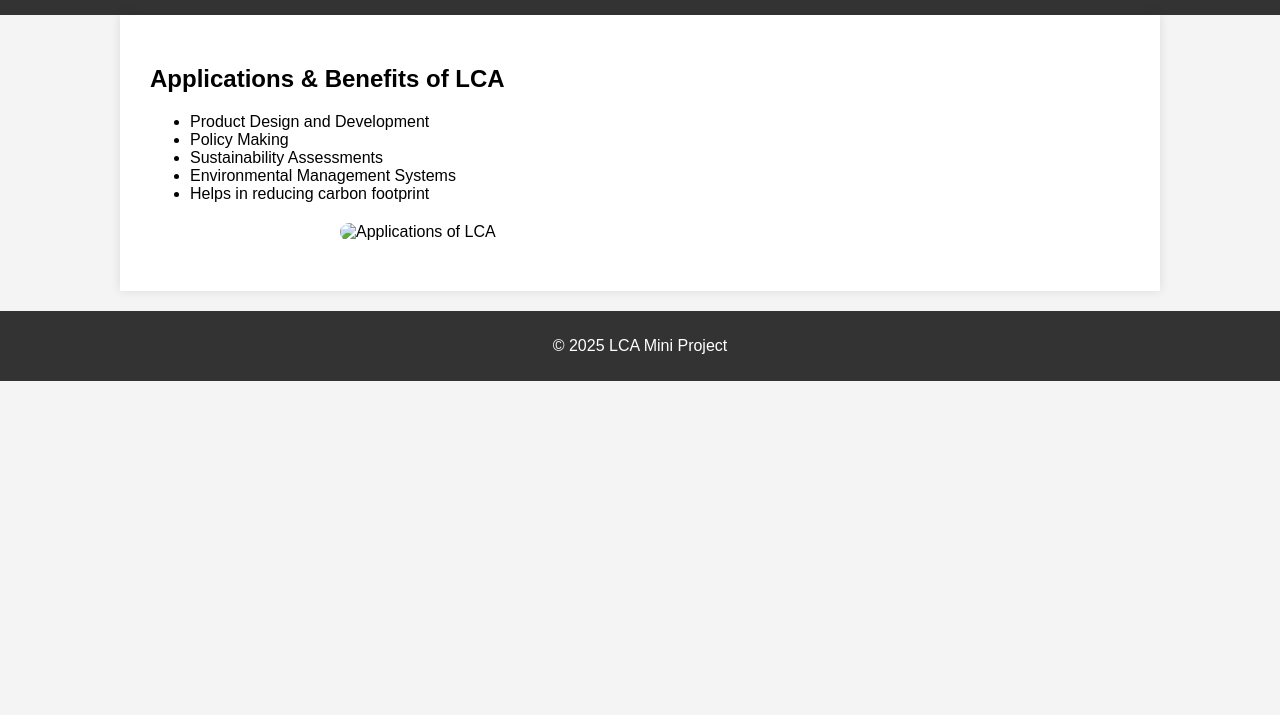
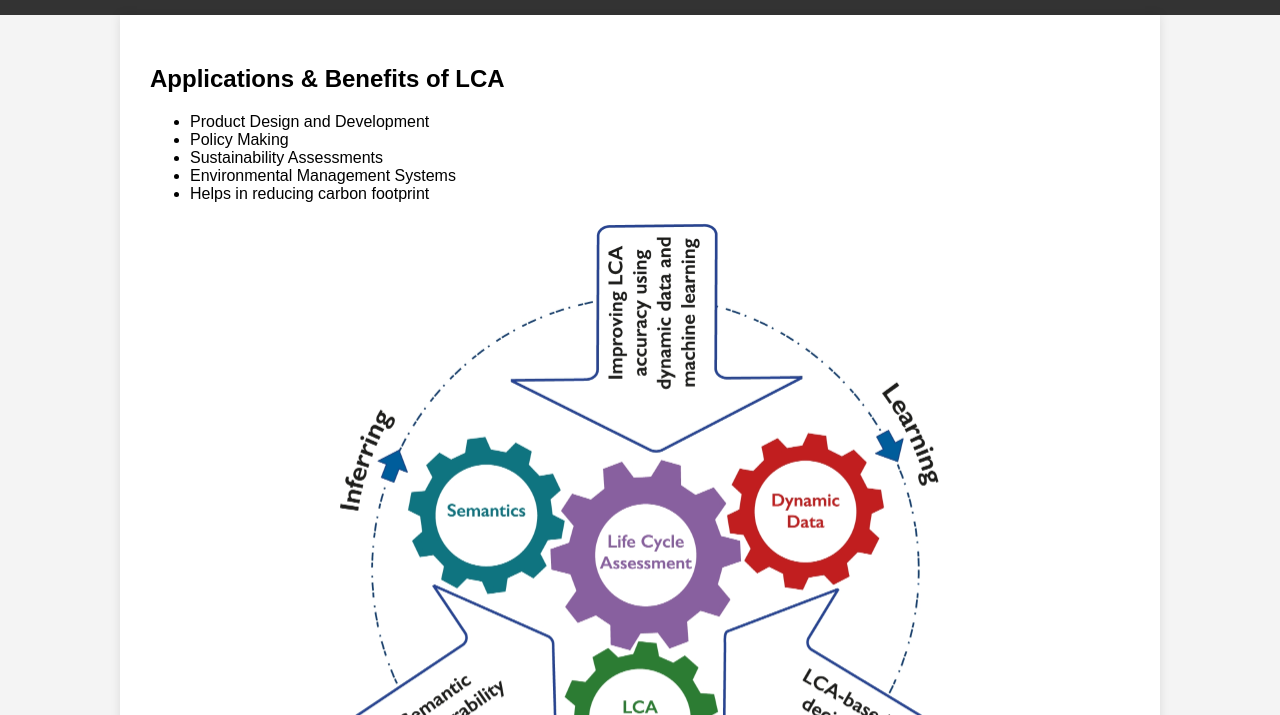
Before and after one commit to memyselfsiddesh/Lca-mini-site, a plain HTML site: page applications.html in a window 1280 px wide. Shown: the part 85-800 px from the top of the page. Drawn offline with Linux system fonts and the light colour scheme.

Commit message:
Update applications.html

```diff
--- a/applications.html
+++ b/applications.html
@@ -27,7 +27,7 @@
         <li>Environmental Management Systems</li>
         <li>Helps in reducing carbon footprint</li>
       </ul>
-      <img src="lca-applications.jpg" alt="Applications of LCA" class="page-img" />
+      <img src="lca-applications.png" alt="Applications of LCA" class="page-img" />
     </section>
   </main>
   <footer>
```
